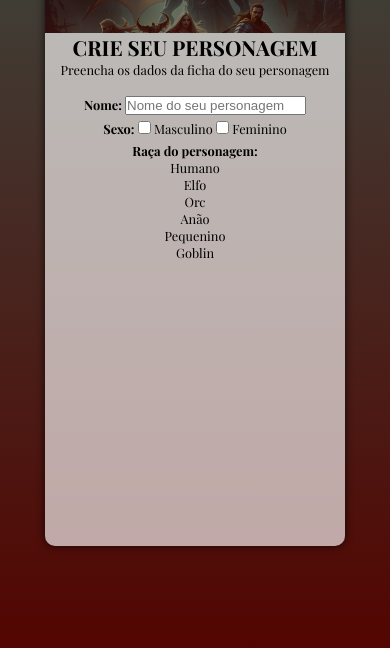
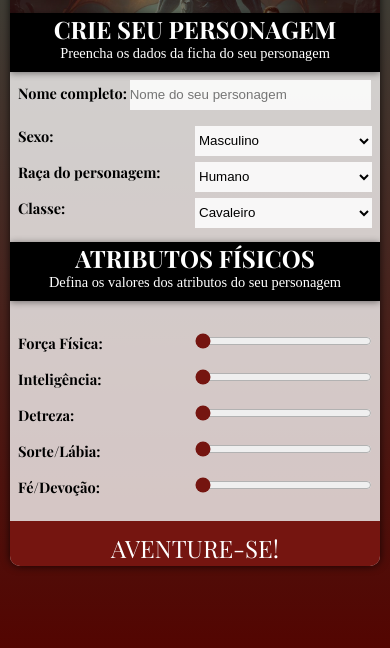
Before and after one commit to brusife/projeto-rpg, a plain HTML site: page index.html in a window 390 px wide. Shown: the part 196-844 px from the top of the page. Drawn offline with nearby package versions, Linux system fonts and the light colour scheme; a web font is replaced by a local one.

Commit message:
mobile first feito

```diff
--- a/estilo/style.css
+++ b/estilo/style.css
@@ -20,17 +20,20 @@
 }
 
 section#pagina > div#titulo > h1 {
-    padding-top: 25px;
+    text-shadow: 0px 0px 5px rgba(255, 255, 255, 0.432);
+    padding-top: 15px;
     text-align: center;
     font-family: var(--fonttitulo);
-    font-size: 2.3em;
+    font-size: 2.6em;
     color: white;
 }
 
 section#pagina > div#titulo > h2 {
+    padding-top: 5px;
+    text-shadow: 0px 0px 9px rgba(0, 0, 0, 0.836);
     font-family: var(--fontsub);
     font-weight: normal;
-    font-size: 1.1em;
+    font-size: 1em;
     color: rgb(223, 223, 223);
     text-align: center;
 }
@@ -63,9 +66,9 @@ section#pagina {
     box-shadow: 0px 0px 9px rgba(0, 0, 0, 0.753);
 
 
-    background-color: rgba(255, 255, 255, 0.644);
-    width: 300px;
-    height: 640px;
+    background-color: rgba(255, 255, 255, 0.76);
+    width: 370px;
+    height: 680px;
     border-radius: 10px;
 
     transform: translate(-50%, -50%);
@@ -73,20 +76,97 @@ section#pagina {
     transition-timing-function: ease;
 }
 
-section#pagina > div#formulario > h2 {
+div#topoform {
+    background-color: rgb(0, 0, 0);
+    color: white;
+    box-shadow: 0px 1px 7px rgba(0, 0, 0, 0.479);
+}
+
+div#topoform > h2 {
     font-family: var(--fontsub);
     text-align: center;
-    font-weight: bold;
+    font-weight: bolder;
     text-transform: uppercase;
+    font-size: 1.5em;
+}
+
+div#topoform > p {
+    font: var(--fontsub);
+    text-align: center;
+    font-size: .9em;
+    padding-bottom: 10px;
+}
+
+div#formulario > p {
+    font-family: var(--fontsub);
+    padding: 8px;
+    font-size: .7em;
+}
+
+
+strong {
     font-size: 1.3em;
 }
 
-section#pagina > div#formulario > p {
-    font-family: var(--fontsub);
-    text-align: center;
-    font-size: .8em;
+#inome {
+    height: 30px;
+    width: 68.3%;
+    background-color: rgba(255, 255, 255, 0.849);
+    border: 0px;
 }
 
-p#sexo, p#raca {
-    padding-top: 5px;
+select {
+    float: inline-end;
+    background-color: rgba(255, 255, 255, 0.849);
+    border: 0px;
+    height: 30px;
+    width: 50%;
+
 }
+
+div#fisico{
+    background-color: rgb(0, 0, 0);
+    color: white;
+    box-shadow: 0px 1px 7px rgba(0, 0, 0, 0.479);
+}
+
+div#fisico > h2 {
+    font-family: var(--fontsub);
+    font-weight: bolder;
+    text-transform: uppercase;
+    font-size: 1.5em;
+    text-align: center;
+}
+
+div#fisico > p {
+    font: var(--fontsub);
+    text-align: center;
+    font-size: .9em;
+    padding-bottom: 10px;
+}
+
+
+
+#submit {
+    cursor: pointer;
+    border: 0px;
+    font-family: var(--fontsub);
+    font-size: 1.5em;
+    display: block;
+    background: #751510;
+    color: white;
+    height: 55px;
+    width: 100%;
+}
+
+#submit:hover {
+    background-color: #000000;
+    font-weight: bolder;
+}
+
+
+input[type='range'] {
+    float: inline-end;
+    width: 50%;
+    accent-color: #751510;
+}
--- a/index.html
+++ b/index.html
@@ -10,37 +10,89 @@
     <main>
         <section id="pagina">
             <div id="titulo">
-                <h1>RPG system</h1>
+                <h1>R.P.G. system</h1>
                 <h2>Torne sua aventura mais épica!</h2>
             </div>
+            <form action="ficha.php">
                 <div id="formulario">
+                    <div id="topoform">
                         <h2>Crie seu personagem</h2>
                         <p>Preencha os dados da ficha do seu personagem</p>
-                <br>
+
+                    </div>
                     <p>
-                    <label for="inome"><strong>Nome:</strong></label>
-                    <input type="text" name="Nome" id="inome" required placeholder="Nome do seu personagem">
+                        <label for="inome"><strong>Nome completo:</strong></label>
+                        <input type="text" name="Nome" id="inome" required placeholder="Nome do seu personagem" maxlength="30">
                     </p>
 
                     <p id="sexo">
-                    <strong>Sexo:</strong>
-                    <input type="checkbox" name="Sexo" id="imasc"> <label for="imasc"> Masculino</label>
-                    <input type="checkbox" name="Sexo" id="ifem"><label for="ifem"> Feminino</label>
+                        <strong><label for="isexo">Sexo:</label></strong>
+                        <select name="sexo" id="isexo" required>
+                            <option value="mas">Masculino</option>
+                            <option value="fem">Feminino</option>
+                            <option value="nb">Não Binário</option>
+                            <option value="in">Indefinido</option>
+                        </select>
 
                     </p>
-
                     <p id="raca">
-                    <strong>Raça do personagem:</strong>
-                    <p>Humano</p>
-                    <p>Elfo</p>
-                    <p>Orc</p>
-                    <p>Anão</p>
-                    <p>Pequenino</p>
-                    <p>Goblin</p>
-
+                        <strong><label for="iraca">Raça do personagem:</label></strong>
+                        <select name="raca" id="iraca" required>
+                            <option value="hum">Humano</option>
+                            <option value="elf">Elfo</option>
+                            <option value="orc">Orc</option>
+                            <option value="ana">Anão</option>
+                            <option value="peq">Pequenino</option>
+                            <option value="gob">Goblin</option>
+                        </select>
                     </p>
 
+                    <p id="classe">
+                        <strong><label for="iclasse">Classe:</label></strong>
+                        <select name="classe" id="iclasse" required>
+                            <option value="cav">Cavaleiro</option>
+                            <option value="gue">Guerreiro</option>
+                            <option value="lad">Ladrão</option>
+                            <option value="arq">Arqueiro</option>
+                            <option value="mag">Mago</option>
+                            <option value="bru">Bruxo</option>
+                            <option value="pad">Padre</option>
+                        </select>
+                    </p>
+                    <p>
+                        <div id="fisico">
+                            <h2>Atributos Físicos</h2>
+                            <p>Defina os valores dos atributos do seu personagem</p>
                         </div>
+                    </p>
+
+                    <p id="classe" style="padding-top: 0px;">
+                        <p>
+                            <strong><label for="iforca">Força Física:</label></strong>
+                            <input type="range" name="forca" id="iforca" max="10" value="0" required>
+                        </p>
+                        <p>
+                            <strong><label for="iint">Inteligência:</label></strong>
+                            <input type="range" name="int" id="iint" max="10" value="0" required>
+                        </p>
+                        <p>
+                            <strong><label for="iint">Detreza:</label></strong>
+                            <input type="range" name="des" id="ides" max="10" value="0" required>
+                        </p>
+                        <p>
+                            <strong><label for="isor">Sorte/Lábia:</label></strong>
+                            <input type="range" name="sor" id="isor" max="10" value="0" required>
+                        </p>
+                        <p>
+                            <strong><label for="ife">Fé/Devoção:</label></strong>
+                            <input type="range" name="fe" id="ife" max="10" value="0" required>
+                        </p>
+                    </p>
+                </div>
+
+
+                <input type="submit" id="submit" value="AVENTURE-SE!">
+            </form>
         </section>
     </main>
 
```
Also changed, not shown: 1 other file. Lines whose indentation alone changed are shown as unchanged.
